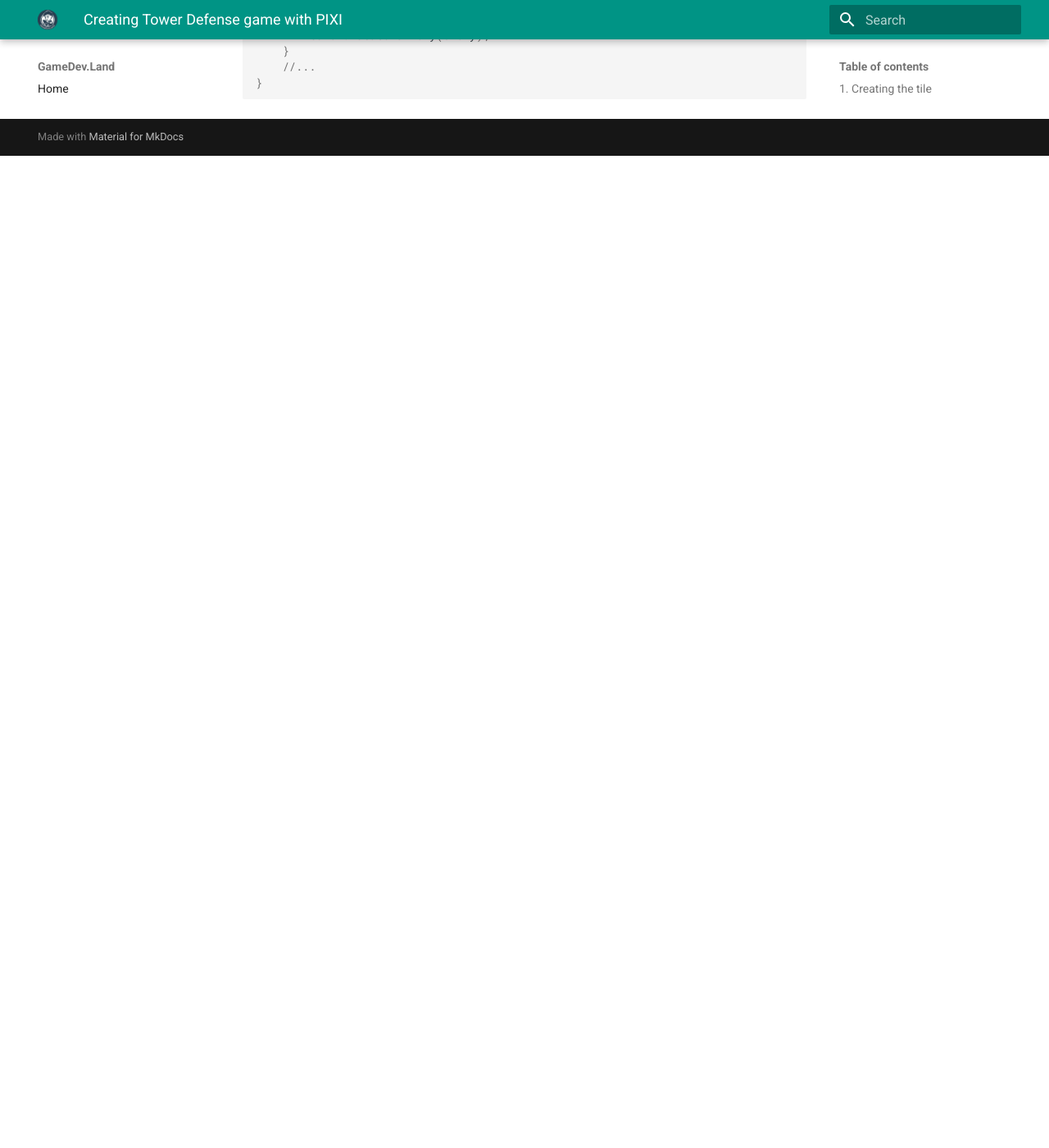
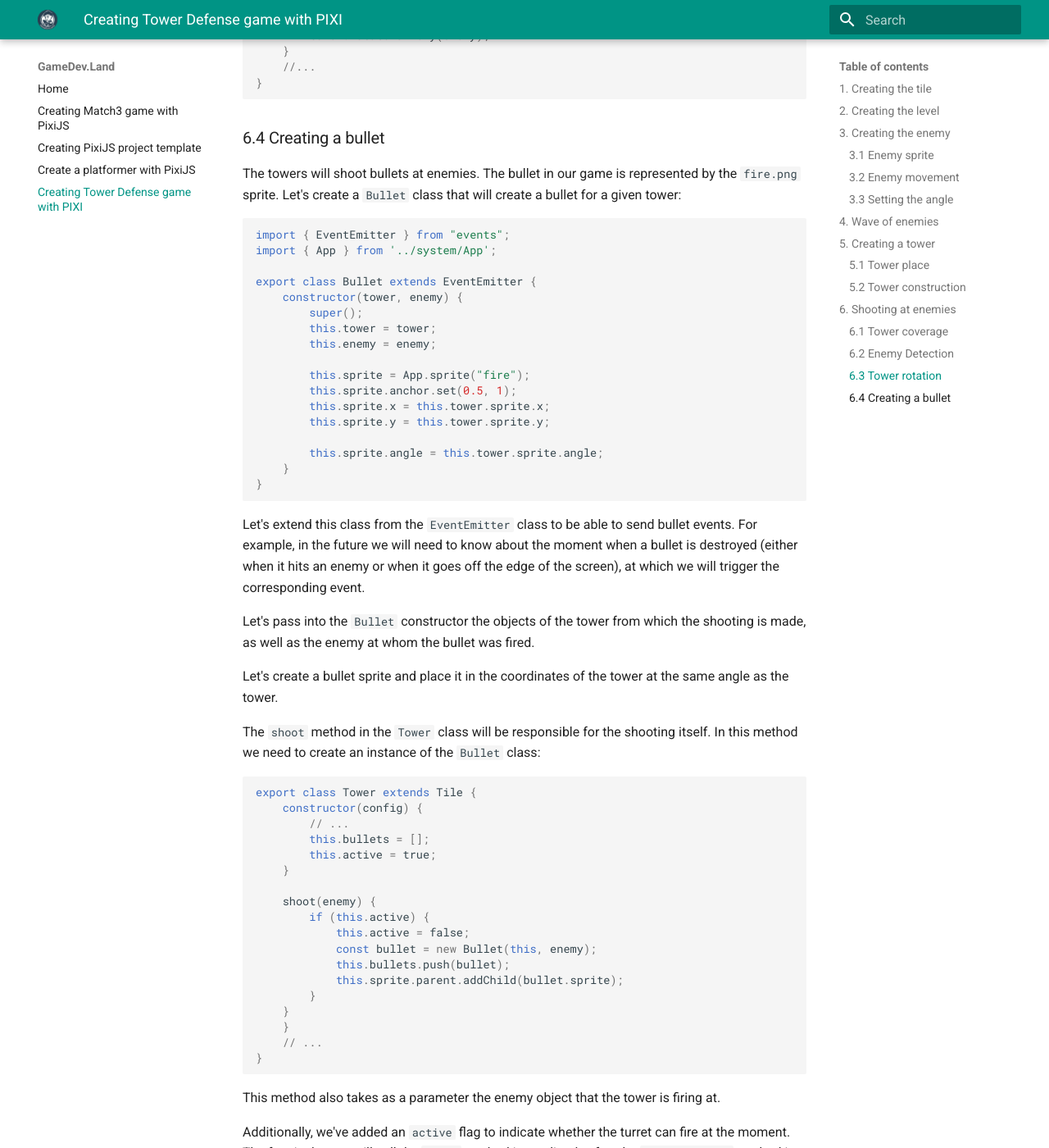
Before and after one commit to bolotnikov/gamedevland, an MkDocs documentation site: the page built from docs/tower-defense.md, in a window 1280 px wide and 1400 px high, scrolled down 19225 px. Shown: the whole window at 82% size. Built offline with MkDocs 1.6.1 and Material for MkDocs 9.7.7, drawn with Linux system fonts in a browser that asks for light colours; emoji names are drawn with the system emoji font; before the commit the page ends 19415 px from its top, so only the background shows below that; some of the changed text lies outside the part shown.

Commit message:
Update tower-defense.md

````diff
--- a/docs/tower-defense.md
+++ b/docs/tower-defense.md
@@ -901,3 +901,87 @@
     //...
 }
 ```
+
+
+
+
+### 6.4 Creating a bullet
+
+The towers will shoot bullets at enemies. The bullet in our game is represented by the `fire.png` sprite. Let's create a `Bullet` class that will create a bullet for a given tower:
+
+```javascript
+
+import { EventEmitter } from "events";
+import { App } from '../system/App';
+
+export class Bullet extends EventEmitter {
+    constructor(tower, enemy) {
+        super();
+        this.tower = tower;
+        this.enemy = enemy;
+
+        this.sprite = App.sprite("fire");
+        this.sprite.anchor.set(0.5, 1);
+        this.sprite.x = this.tower.sprite.x;
+        this.sprite.y = this.tower.sprite.y;
+
+        this.sprite.angle = this.tower.sprite.angle;
+    }
+}
+```
+
+Let's extend this class from the `EventEmitter` class to be able to send bullet events. For example, in the future we will need to know about the moment when a bullet is destroyed (either when it hits an enemy or when it goes off the edge of the screen), at which we will trigger the corresponding event.
+
+Let's pass into the `Bullet` constructor the objects of the tower from which the shooting is made, as well as the enemy at whom the bullet was fired.
+
+Let's create a bullet sprite and place it in the coordinates of the tower at the same angle as the tower.
+
+The `shoot` method in the `Tower` class will be responsible for the shooting itself. In this method we need to create an instance of the `Bullet` class:
+
+```javascript
+export class Tower extends Tile {
+    constructor(config) {
+        // ...
+        this.bullets = [];
+        this.active = true;
+    }
+
+    shoot(enemy) {
+        if (this.active) {
+            this.active = false;
+            const bullet = new Bullet(this, enemy);
+            this.bullets.push(bullet);
+            this.sprite.parent.addChild(bullet.sprite);
+        }
+    }
+    }
+    // ...
+}
+```
+This method also takes as a parameter the enemy object that the tower is firing at.
+
+Additionally, we've added an `active` flag to indicate whether the turret can fire at the moment. The fact is that we will call the `shoot` method immediately after the `rotateToEnemy` method in the `Game.update` class, which in turn is called constantly for each new animation frame. But we want to fire bullets only at a given frequency for a given tower. Therefore, in order to implement the cooldown time, we need to turn off the tower activity immediately after the shot and then turn it on after a given timeout.
+
+In addition, we will put all the bullets created in the `this.bullets` field so that we can track each bullet created later and check if it collided with any enemy.
+
+And now all that remains is to call the `Tower.shoot` method immediately after rotating the tower in `Game.update`:
+
+```javascript
+update() {
+    // ...
+    tower.rotateToEnemy(enemy);
+    tower.shoot(enemy);
+    // ...
+}
+```
+
+    shoot(enemy) {
+        if (!this.shooting) {
+            this.shooting = true;
+            const bullet = new Bullet(this, enemy);
+            this.bullets.push(bullet);
+            this.sprite.parent.addChild(bullet.sprite);
+        }
+    }
+
+Для этого нужно создать спрайт пули, которая будет вылетать из дула пушки и запустить пулю в противника.
````
